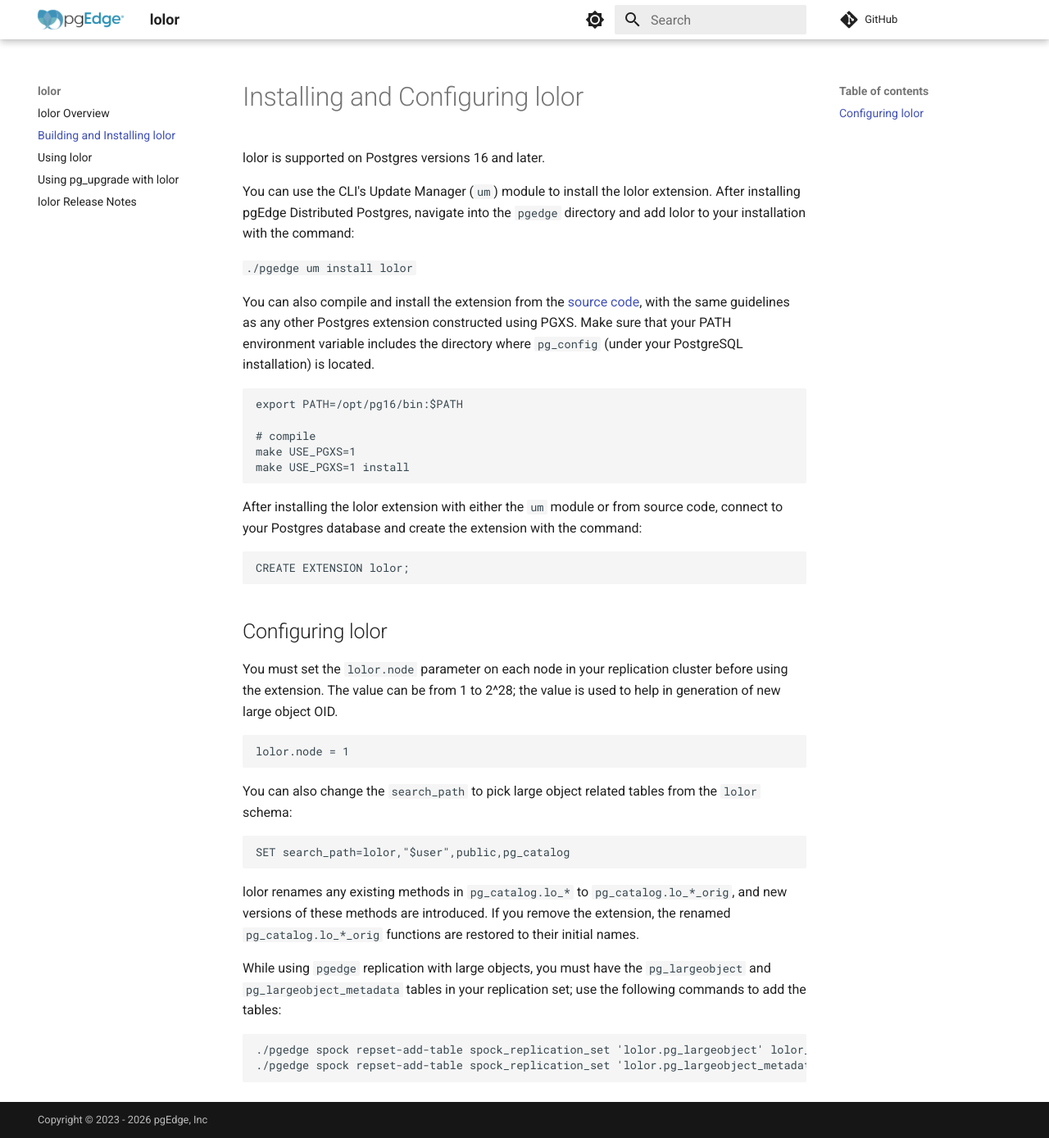
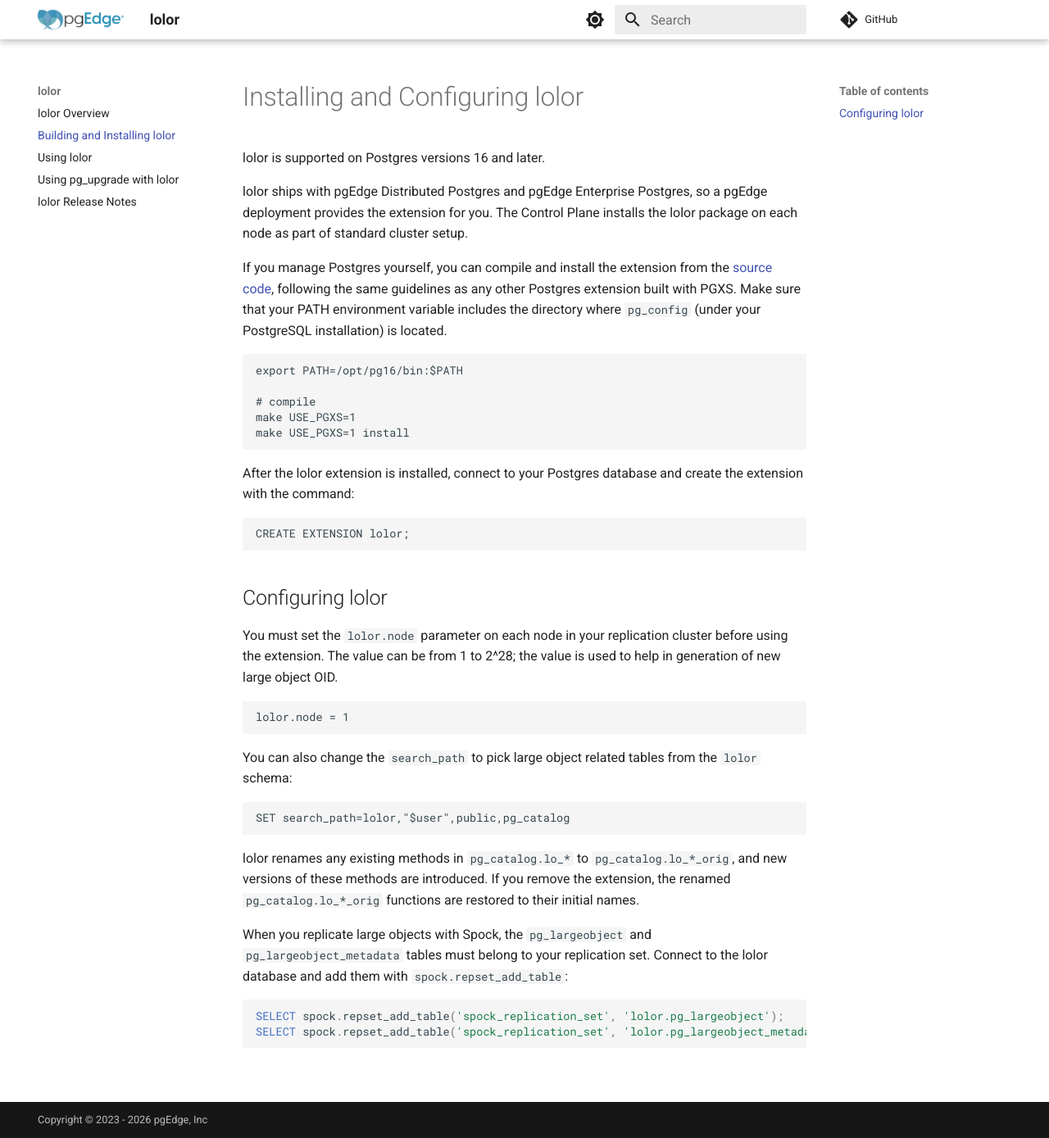
Before and after one commit to pgEdge/lolor, an MkDocs documentation site: the page built from docs/install_configure.md, in a window 1280 px wide and 1389 px high. Shown: the whole window at 82% size. Built offline with MkDocs 1.6.1 and Material for MkDocs 9.7.7, drawn with Linux system fonts in a browser that asks for light colours; comment, search, counter and statistics services are not loaded.

Commit message:
docs: replace deprecated CLI with SQL steps
The pgEdge CLI is deprecated. Update the install and
replication-set instructions to describe platform deployment
and use spock.repset_add_table() SQL in place of ./pgedge
commands, across docs/install_configure.md and README.md.

````diff
--- a/docs/install_configure.md
+++ b/docs/install_configure.md
@@ -2,11 +2,9 @@
 
 lolor is supported on Postgres versions 16 and later.
 
-You can use the CLI's Update Manager (`um`) module to install the lolor extension.  After installing pgEdge Distributed Postgres, navigate into the `pgedge` directory and add lolor to your installation with the command:
+lolor ships with pgEdge Distributed Postgres and pgEdge Enterprise Postgres, so a pgEdge deployment provides the extension for you. The Control Plane installs the lolor package on each node as part of standard cluster setup.
 
-`./pgedge um install lolor`
-
-You can also compile and install the extension from the [source code](https://github.com/pgEdge/lolor), with the same guidelines as any other Postgres extension constructed using PGXS.  Make sure that your PATH environment variable includes the directory where `pg_config` (under your PostgreSQL installation) is located.
+If you manage Postgres yourself, you can compile and install the extension from the [source code](https://github.com/pgEdge/lolor), following the same guidelines as any other Postgres extension built with PGXS.  Make sure that your PATH environment variable includes the directory where `pg_config` (under your PostgreSQL installation) is located.
 
 ```
 export PATH=/opt/pg16/bin:$PATH
@@ -16,7 +14,7 @@
 make USE_PGXS=1 install
 ```
 
-After installing the lolor extension with either the `um` module or from source code, connect to your Postgres database and create the extension with the command:
+After the lolor extension is installed, connect to your Postgres database and create the extension with the command:
 
 ```
 CREATE EXTENSION lolor;
@@ -38,10 +36,9 @@
 
 lolor renames any existing methods in `pg_catalog.lo_*` to `pg_catalog.lo_*_orig`, and new versions of these methods are introduced.  If you remove the extension, the renamed `pg_catalog.lo_*_orig` functions are restored to their initial names.
 
-While using `pgedge` replication with large objects, you must have the `pg_largeobject` and `pg_largeobject_metadata` tables in your replication set; use
-the following commands to add the tables:
+When you replicate large objects with Spock, the `pg_largeobject` and `pg_largeobject_metadata` tables must belong to your replication set. Connect to the lolor database and add them with `spock.repset_add_table`:
 
+```sql
+SELECT spock.repset_add_table('spock_replication_set', 'lolor.pg_largeobject');
+SELECT spock.repset_add_table('spock_replication_set', 'lolor.pg_largeobject_metadata');
 ```
-./pgedge spock repset-add-table spock_replication_set 'lolor.pg_largeobject' lolor_db
-./pgedge spock repset-add-table spock_replication_set 'lolor.pg_largeobject_metadata' lolor_db
-```
````
Also changed, not shown: README.md (+4 -5 lines).
